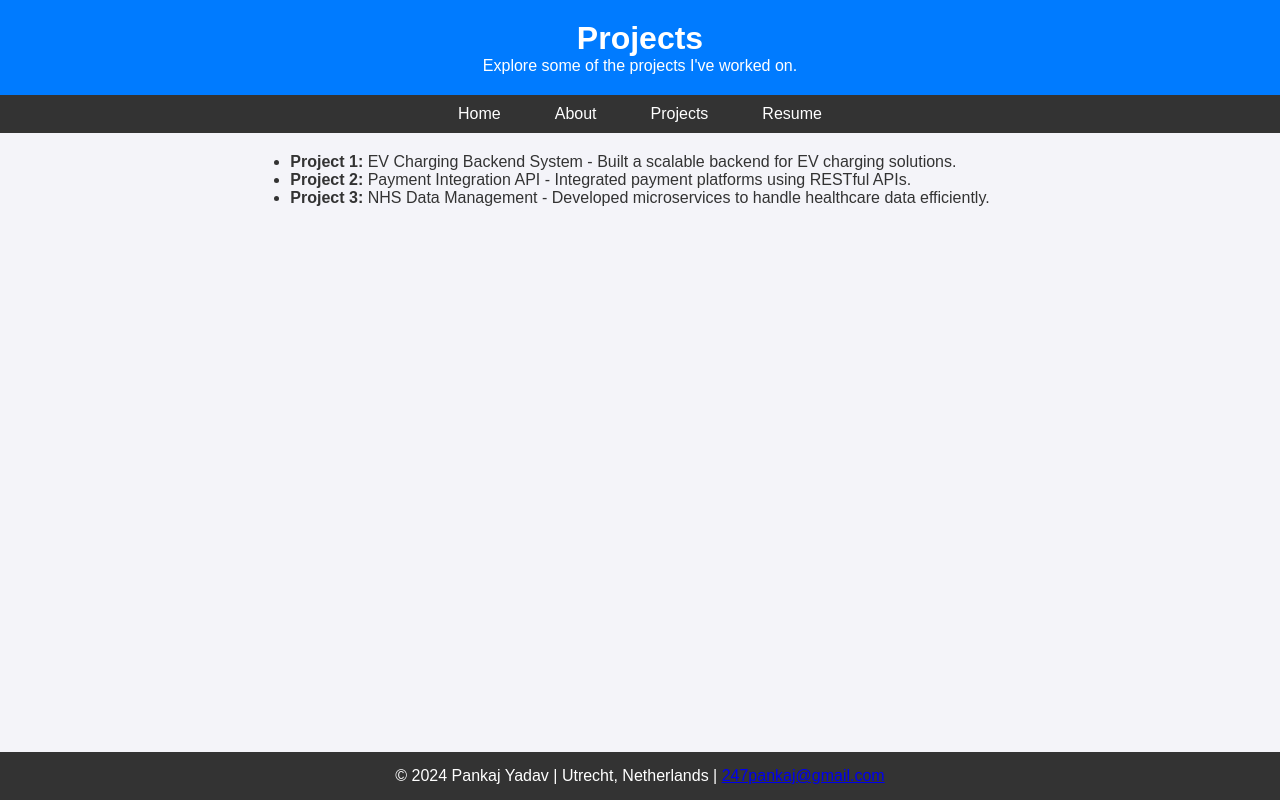
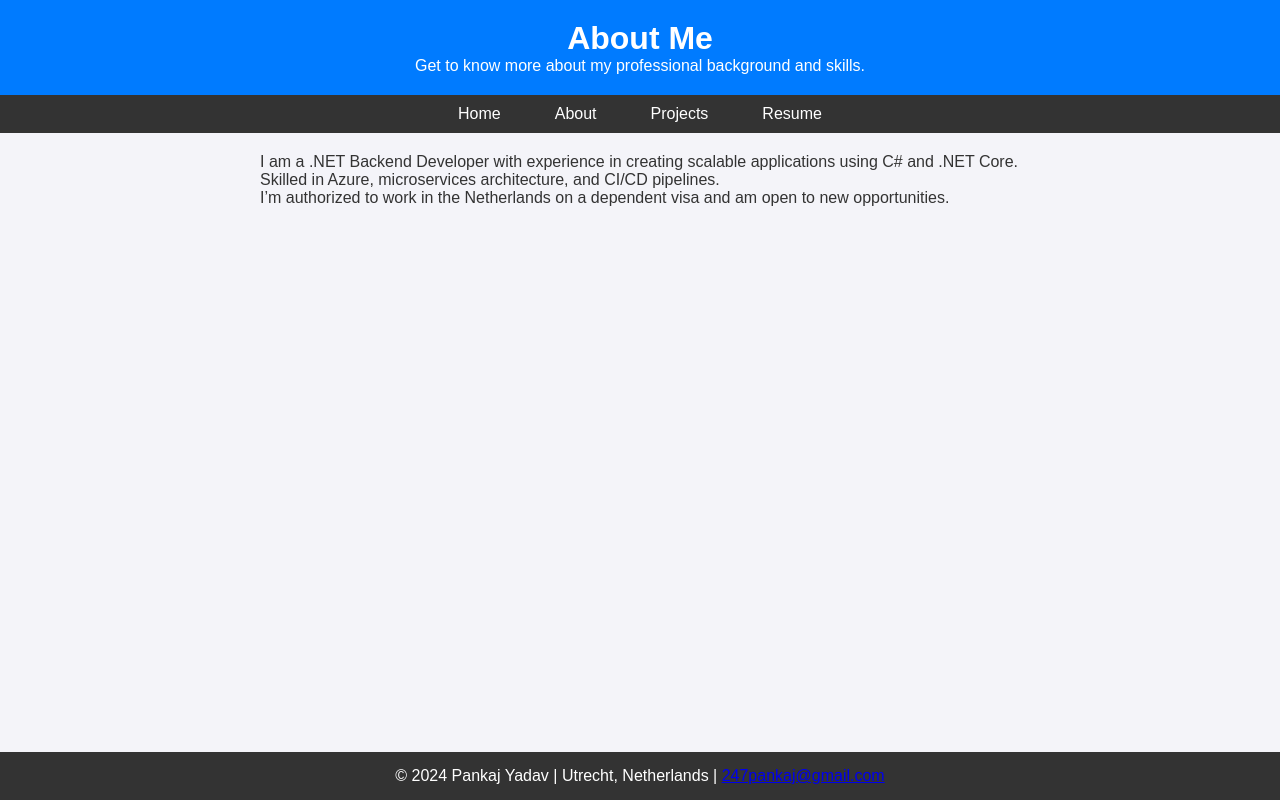
Before and after one commit to 247pankaj/portfolio, a plain HTML site: page projects.html in a window 1280 px wide. Drawn offline with Linux system fonts and the light colour scheme.

Commit message:
Update projects.html

```diff
--- a/projects.html
+++ b/projects.html
@@ -3,13 +3,13 @@
 <head>
     <meta charset="UTF-8">
     <meta name="viewport" content="width=device-width, initial-scale=1.0">
-    <title>Projects - Pankaj Yadav</title>
+    <title>About - Pankaj Yadav</title>
     <link rel="stylesheet" href="css/styles.css">
 </head>
 <body>
     <header>
-        <h1>Projects</h1>
-        <p>Explore some of the projects I've worked on.</p>
+        <h1>About Me</h1>
+        <p>Get to know more about my professional background and skills.</p>
     </header>
 
     <nav>
@@ -23,11 +23,8 @@
 
     <main>
         <section>
-            <ul class="project-list">
-                <li><strong>Project 1:</strong> EV Charging Backend System - Built a scalable backend for EV charging solutions.</li>
-                <li><strong>Project 2:</strong> Payment Integration API - Integrated payment platforms using RESTful APIs.</li>
-                <li><strong>Project 3:</strong> NHS Data Management - Developed microservices to handle healthcare data efficiently.</li>
-            </ul>
+            <p>I am a .NET Backend Developer with experience in creating scalable applications using C# and .NET Core. Skilled in Azure, microservices architecture, and CI/CD pipelines.</p>
+            <p>I’m authorized to work in the Netherlands on a dependent visa and am open to new opportunities.</p>
         </section>
     </main>
 
```
